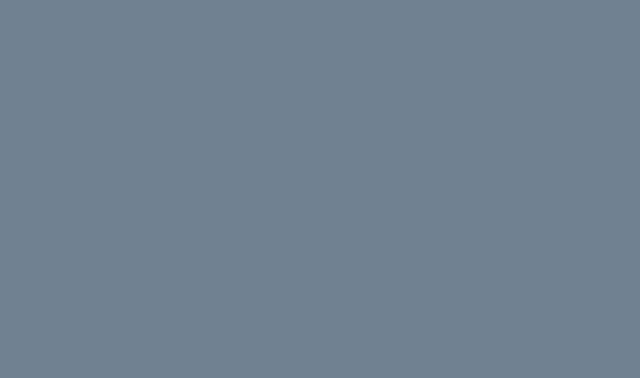
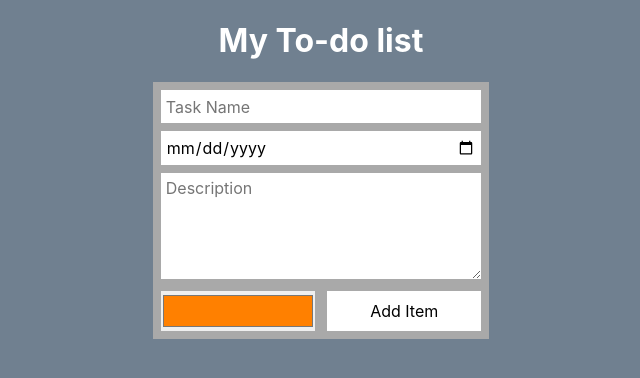
Before and after one commit to thebitspud/react-ts-todo, a React (Create React App) app: page / in a window 1280 px wide. Shown: the top 378 px of the page, without its empty margins (319-959 px from the left). Built offline with nearby package versions, Linux system fonts and the light colour scheme.

Commit message:
Added working inputs and task data

```diff
--- a/package.json
+++ b/package.json
@@ -42,5 +42,8 @@
   },
   "devDependencies": {
     "prettier": "2.3.1"
+  },
+  "prettier": {
+    "printWidth": 100
   }
 }
--- a/src/components/App.css
+++ /dev/null
@@ -1,3 +0,0 @@
-.App {
-  text-align: center;
-}
--- a/src/components/App.tsx
+++ b/src/components/App.tsx
@@ -1,8 +1,103 @@
-import React from "react";
-import "./App.css";
+import React, { ChangeEvent, useState } from "react";
+import "../styles/App.css";
+import Task from "./Task";
+import { TaskData } from "../types";
 
 function App() {
-  return <div className="App"></div>;
+  const [name, setName] = useState<string>("");
+  const [desc, setDesc] = useState<string>("");
+  const [date, setDate] = useState<string>(new Date().toLocaleDateString());
+  const [color, setColor] = useState<string>("#ff8000");
+  const [taskList, setTaskList] = useState<TaskData[]>([]);
+
+  const handleInputChange = (event: ChangeEvent<HTMLInputElement>): void => {
+    switch (event.target.name) {
+      case "name":
+        setName(event.target.value);
+        break;
+      case "date":
+        setDate(event.target.value);
+        break;
+      case "color":
+        setColor(event.target.value);
+        break;
+      default:
+        throw new Error(`Unexpected input change: ${event.target.name}`);
+    }
+  };
+
+  const handleTextAreaChange = (event: ChangeEvent<HTMLTextAreaElement>): void => {
+    switch (event.target.name) {
+      case "desc":
+        setDesc(event.target.value);
+        break;
+      default:
+        throw new Error(`Unexpected textarea change: ${event.target.name}`);
+    }
+  };
+
+  const addTask = (): void => {
+    // Task name is mandatory, other fields optional
+    if (name === "") return;
+
+    const nextTask: TaskData = {
+      name: name,
+      desc: desc,
+      date: date,
+      color: color,
+    };
+
+    // Adding nextTask to the existing task list
+    console.log(nextTask);
+    setTaskList([...taskList, nextTask]);
+
+    // Resetting input fields
+    setName("");
+    setDesc("");
+  };
+
+  return (
+    <div className="App">
+      <h1 className="header">My To-do list</h1>
+      <div id="next-item">
+        <input
+          type="text"
+          name="name"
+          value={name}
+          placeholder="Task Name"
+          onChange={handleInputChange}
+        />
+        <input
+          type="date"
+          name="date"
+          value={date}
+          placeholder="Due Date"
+          onChange={handleInputChange}
+        />
+        <textarea
+          name="desc"
+          value={desc}
+          placeholder="Description"
+          onChange={handleTextAreaChange}
+        />
+        <div className="split-row">
+          <input
+            type="color"
+            name="color"
+            value={color}
+            placeholder="Task Color"
+            onChange={handleInputChange}
+          />
+          <button onClick={addTask}>Add Item</button>
+        </div>
+      </div>
+      <div id="task-list">
+        {taskList.map((task: TaskData, key: number) => {
+          return <Task key={key} task={task} />;
+        })}
+      </div>
+    </div>
+  );
 }
 
 export default App;
--- /dev/null
+++ b/src/components/Task.tsx
@@ -0,0 +1,10 @@
+import React from "react";
+import { TaskData } from "../types";
+
+type TaskProps = {
+  task: TaskData;
+};
+
+const Task = (props: TaskProps) => <div>Amogus</div>;
+
+export default Task;
--- /dev/null
+++ b/src/styles/App.css
@@ -0,0 +1,72 @@
+.App {
+  text-align: center;
+  color: white;
+}
+
+.header {
+  font-size: 2rem;
+}
+
+#next-item {
+  margin: auto;
+  padding: 0.5rem;
+  background-color: darkgray;
+  width: 20rem;
+}
+
+input, textarea {
+  padding: 1.5%;
+  width: 97%;
+  height: 1.5rem;
+  margin-bottom: 0.5rem;
+
+  border: none;
+  border-radius: 0;
+  font: inherit;
+  font-size: 1rem;
+}
+
+textarea {
+  /* clamp doesn't work here */
+  height: 6rem;
+  min-height: 1.5rem;
+  max-height: 16rem;
+  resize: vertical;
+}
+
+div.split-row {
+  height: 2.5rem;
+}
+
+div.split-row * {
+  height: 100%;
+  width: 48%;
+}
+
+input[type="color"] {
+  float: left;
+  /* Firefox is a special child */
+  padding: initial;
+}
+
+button {
+  background-color: white;
+  float: right;
+  border: none;
+  border-radius: 0;
+  font: inherit;
+}
+
+button:hover {
+  background-color: whitesmoke;
+}
+
+button:active {
+  background-color: #e4e4e4;
+}
+
+#task-list {
+  padding: 1em;
+  margin: 1rem auto 0 auto;
+  width: min(90%, 40rem);
+}
--- /dev/null
+++ b/src/types.tsx
@@ -0,0 +1,6 @@
+export type TaskData = {
+  name: string;
+  desc: string;
+  date: string;
+  color: string;
+};
```
Also changed, not shown: src/index.tsx (+6 -6 lines), src/styles/Task.css (added), src/styles/index.css (renamed from src/index.css).
